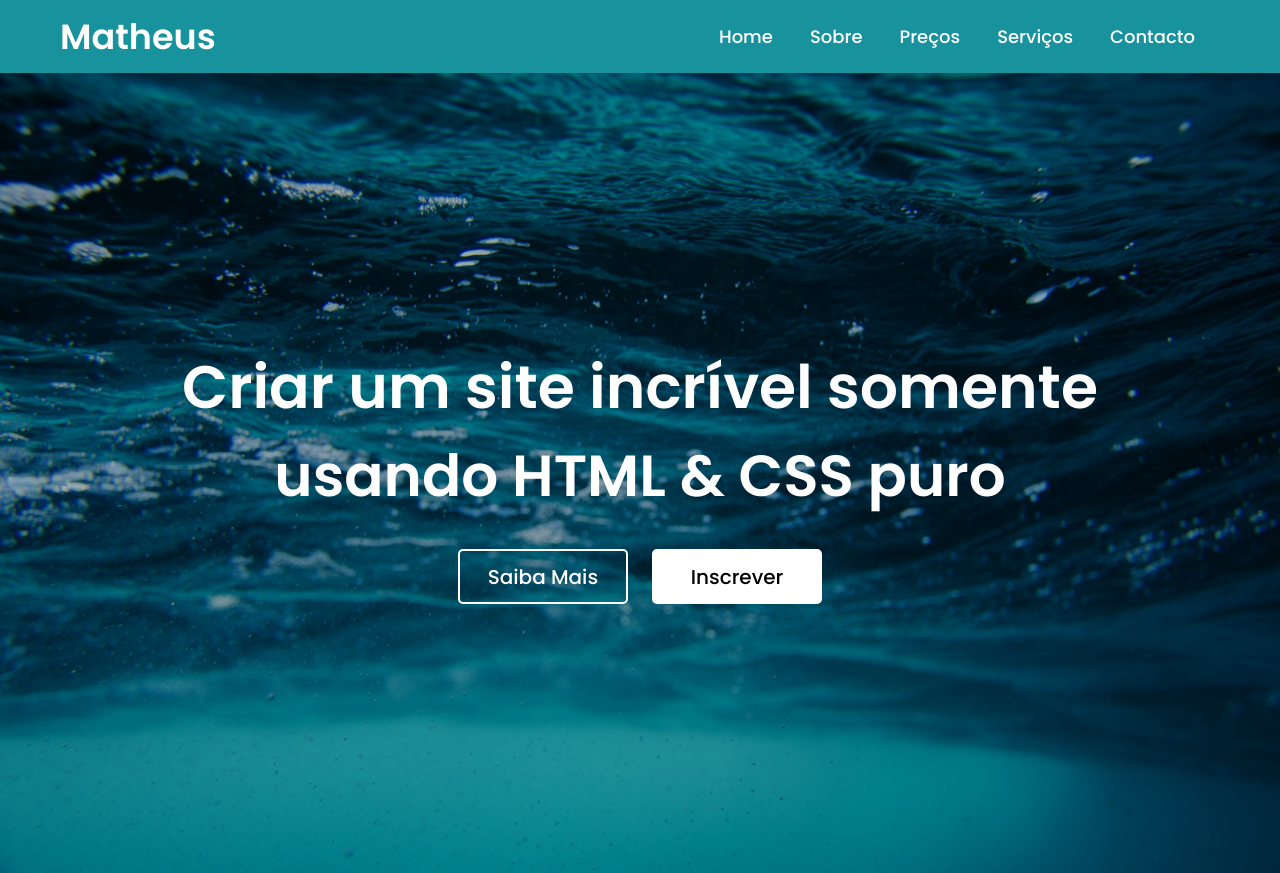
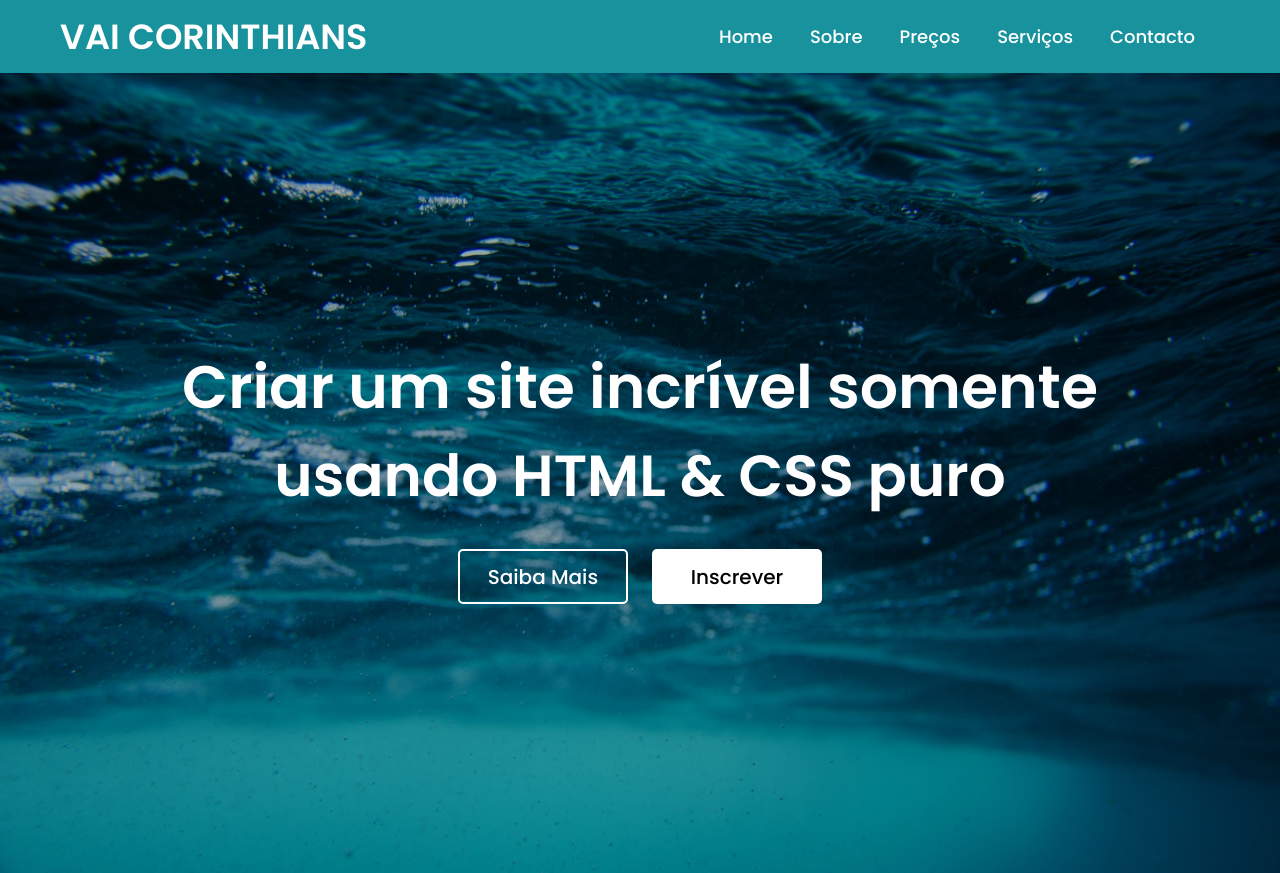
Before and after one commit to noisnarave5-pixel/teste, a plain HTML site: page index.html in a window 1280 px wide. Drawn offline with Linux system fonts and the light colour scheme.

Commit message:
Update index.html

```diff
--- a/index.html
+++ b/index.html
@@ -11,7 +11,7 @@
     <nav>
 
         <div class="logo">
-            <a href="index.html"> Matheus </a>
+            <a href="index.html"> VAI CORINTHIANS </a>
         </div>
 
         <ul>
```
